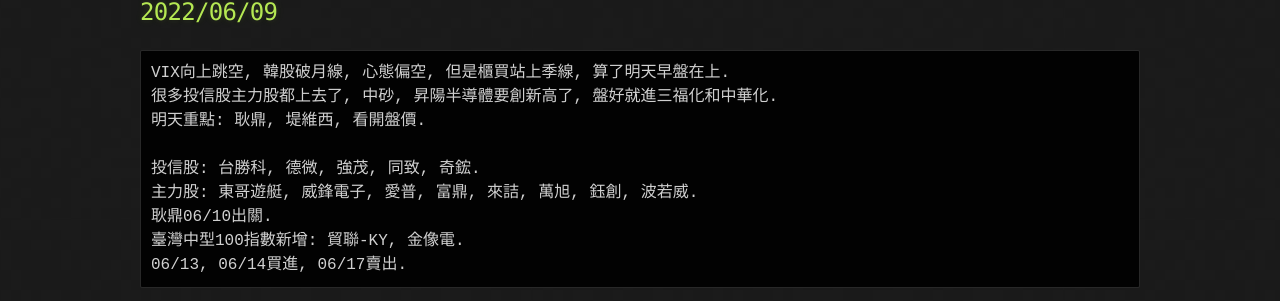
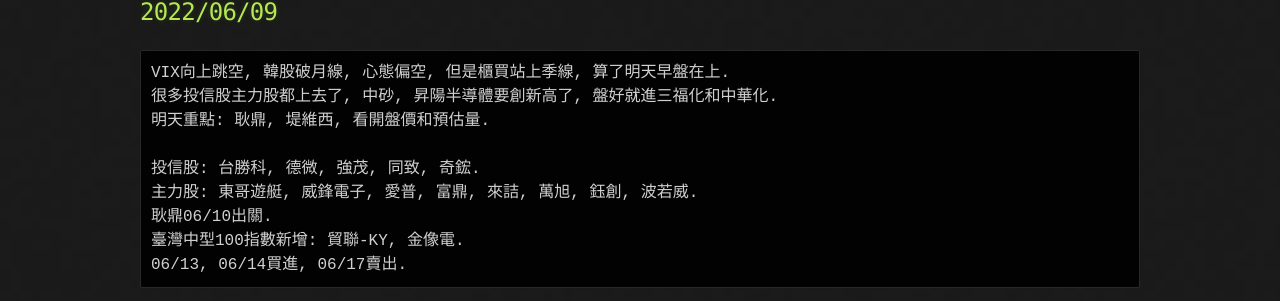
Before and after one commit to lepg5487/Stock_God, a Jekyll site: the page built from index.md, in a window 1280 px wide and 900 px high. Shown: the part 313-614 px from the top of the window. Built offline with Jekyll 4.4.1, drawn with Linux system fonts in a browser that asks for light colours; our own code applies the rules of GitHub Pages for plain Markdown files.

Commit message:
Update index.md

````diff
--- a/index.md
+++ b/index.md
@@ -10,7 +10,7 @@
 ```
 VIX向上跳空, 韓股破月線, 心態偏空, 但是櫃買站上季線, 算了明天早盤在上.
 很多投信股主力股都上去了, 中砂, 昇陽半導體要創新高了, 盤好就進三福化和中華化.
-明天重點: 耿鼎, 堤維西, 看開盤價.
+明天重點: 耿鼎, 堤維西, 看開盤價和預估量.
 
 投信股: 台勝科, 德微, 強茂, 同致, 奇鋐.
 主力股: 東哥遊艇, 威鋒電子, 愛普, 富鼎, 來詰, 萬旭, 鈺創, 波若威.
````
